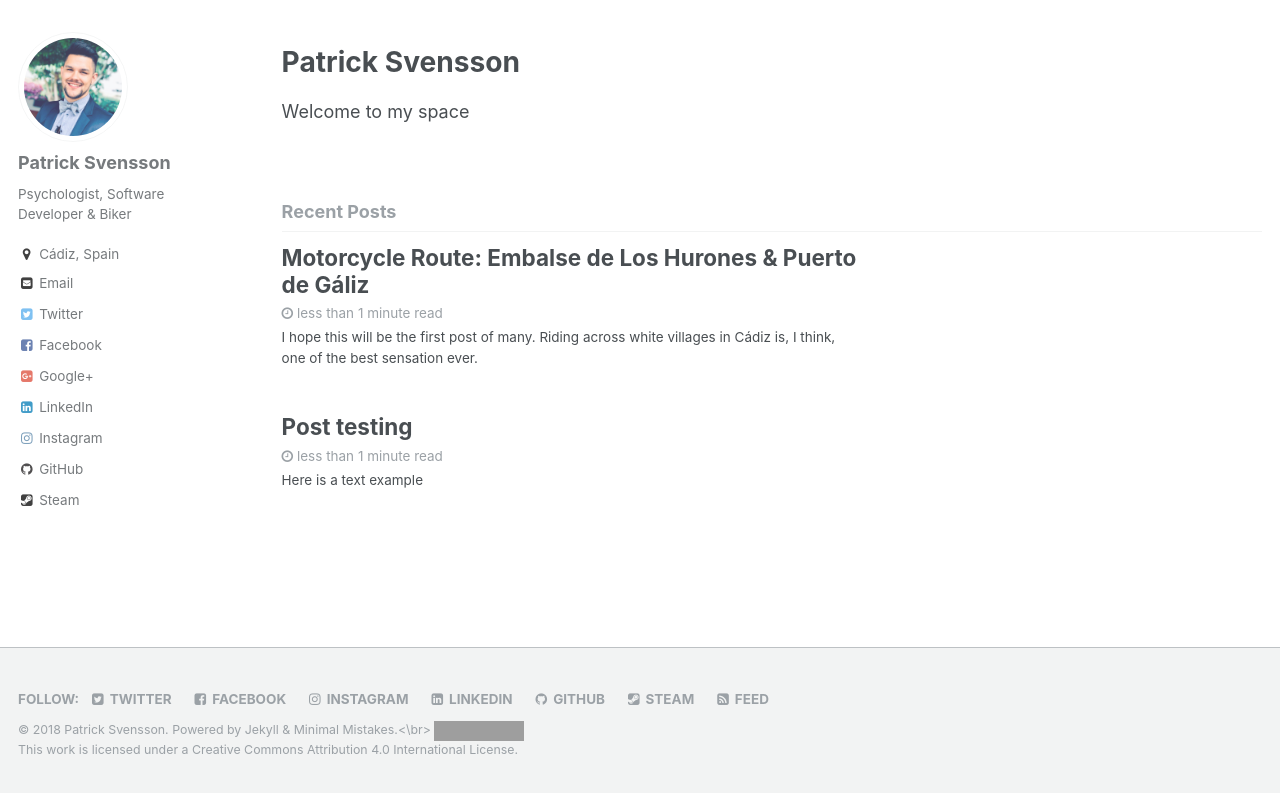
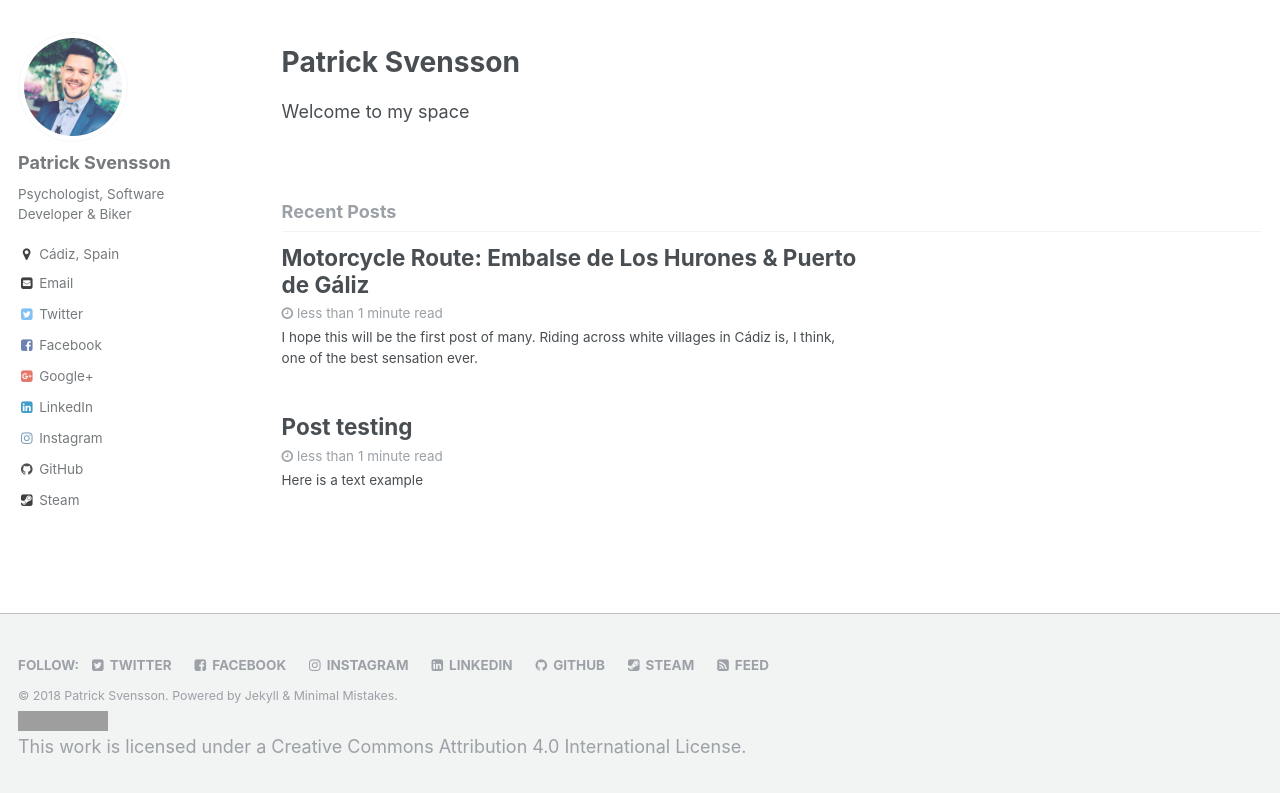
Before and after one commit to Patrickusaf/patrickusaf, a Jekyll site: the page built from index.html, in a window 1280 px wide, cut to the strip 104-897 px from the top of the page. Built offline with Jekyll 4.4.1, drawn with Linux system fonts in a browser that asks for light colours; the list of posts is cut into pages by our own code; grey boxes are pictures that could not be loaded.

Commit message:
Update footer.html

```diff
--- a/_includes/footer.html
+++ b/_includes/footer.html
@@ -31,6 +31,5 @@
   </ul>
 </div>
 
-<div class="page__footer-copyright">&copy; {{ site.time | date: '%Y' }} {{ site.name | default: site.title }}. {{ site.data.ui-text[site.locale].powered_by | default: "Powered by" }} <a href="http://jekyllrb.com" rel="nofollow">Jekyll</a> &amp; <a href="https://mademistakes.com/work/minimal-mistakes-jekyll-theme/" rel="nofollow">Minimal Mistakes</a>.<\br>
-  <a rel="license" href="http://creativecommons.org/licenses/by/4.0/"><img alt="Creative Commons License" style="border-width:0" src="https://i.creativecommons.org/l/by/4.0/88x31.png" /></a><br />This work is licensed under a <a rel="license" href="http://creativecommons.org/licenses/by/4.0/">Creative Commons Attribution 4.0 International License</a>.
-</div>
+<div class="page__footer-copyright">&copy; {{ site.time | date: '%Y' }} {{ site.name | default: site.title }}. {{ site.data.ui-text[site.locale].powered_by | default: "Powered by" }} <a href="http://jekyllrb.com" rel="nofollow">Jekyll</a> &amp; <a href="https://mademistakes.com/work/minimal-mistakes-jekyll-theme/" rel="nofollow">Minimal Mistakes</a>.</div>
+<a rel="license" href="http://creativecommons.org/licenses/by/4.0/"><img alt="Creative Commons License" style="border-width:0" src="https://i.creativecommons.org/l/by/4.0/88x31.png" /></a><br />This work is licensed under a <a rel="license" href="http://creativecommons.org/licenses/by/4.0/">Creative Commons Attribution 4.0 International License</a>.
```
